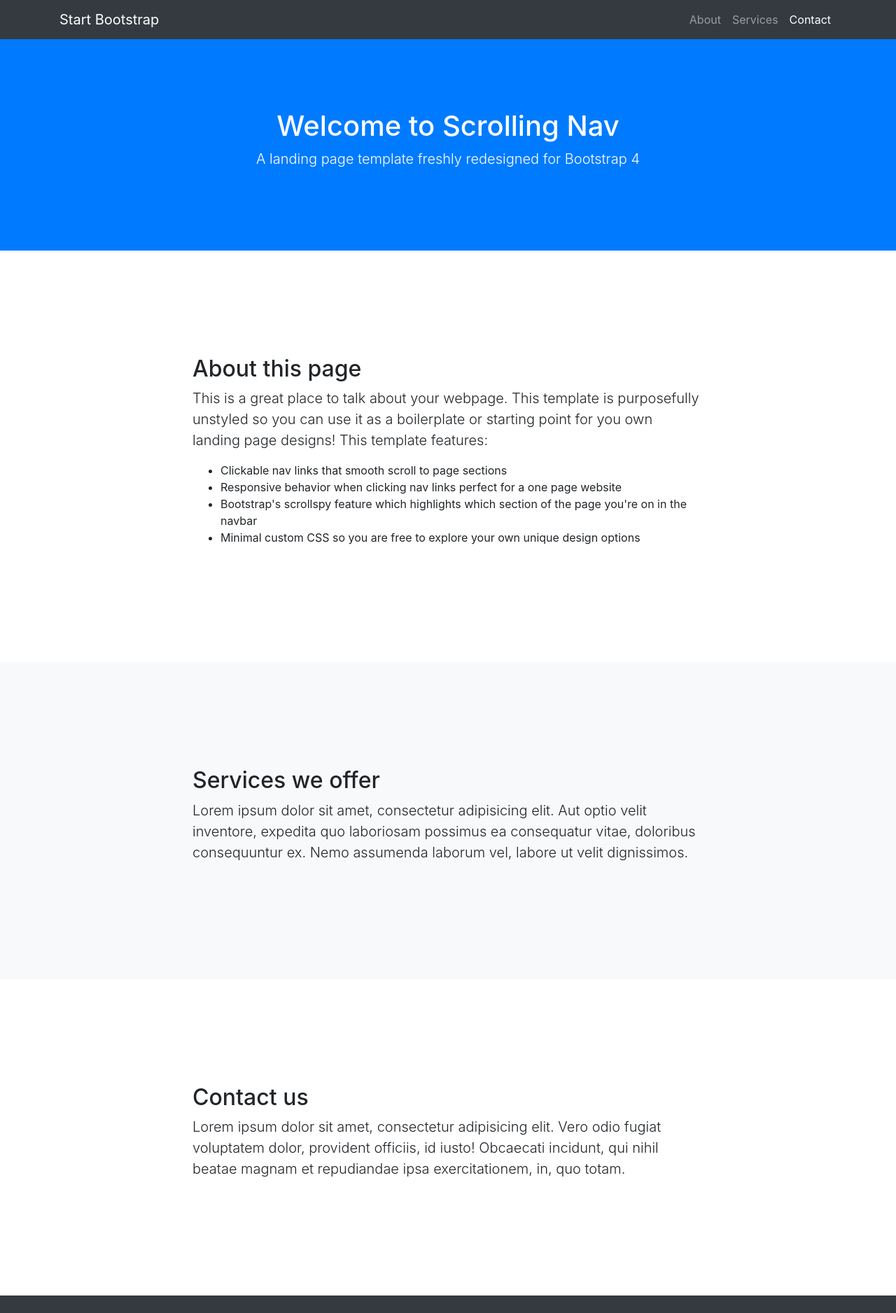
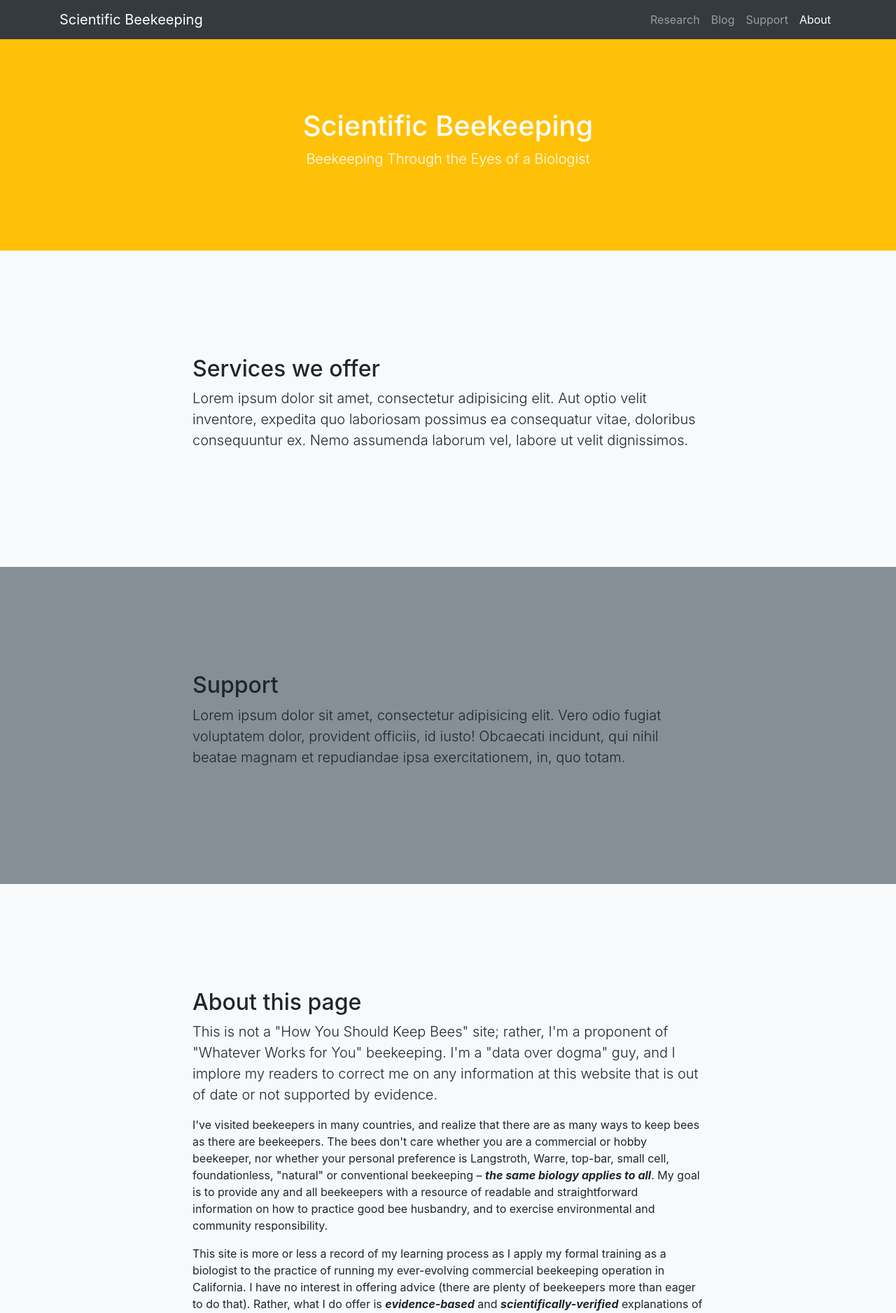
Before and after one commit to njang/scientificBeekeeping, a website with bundled scripts: page scrollingNav/index.html in a window 1280 px wide. Shown: the top 1876 px of the page at 70% size. Built offline with nearby package versions, Linux system fonts and the light colour scheme.

Commit message:
Complete rough draft

```diff
--- a/scrollingNav/index.html
+++ b/scrollingNav/index.html
@@ -1,14 +1,12 @@
 <!DOCTYPE html>
 <html lang="en">
-
   <head>
-
     <meta charset="utf-8">
     <meta name="viewport" content="width=device-width, initial-scale=1, shrink-to-fit=no">
     <meta name="description" content="">
     <meta name="author" content="">
 
-    <title>Scrolling Nav - Start Bootstrap Template</title>
+    <title>Scientific Beekeeping</title>
 
     <!-- Bootstrap core CSS -->
     <link href="vendor/bootstrap/css/bootstrap.min.css" rel="stylesheet">
@@ -23,51 +21,37 @@
     <!-- Navigation -->
     <nav class="navbar navbar-expand-lg navbar-dark bg-dark fixed-top" id="mainNav">
       <div class="container">
-        <a class="navbar-brand js-scroll-trigger" href="#page-top">Start Bootstrap</a>
+        <a class="navbar-brand js-scroll-trigger" href="#page-top">Scientific Beekeeping</a>
         <button class="navbar-toggler" type="button" data-toggle="collapse" data-target="#navbarResponsive" aria-controls="navbarResponsive" aria-expanded="false" aria-label="Toggle navigation">
           <span class="navbar-toggler-icon"></span>
         </button>
         <div class="collapse navbar-collapse" id="navbarResponsive">
           <ul class="navbar-nav ml-auto">
             <li class="nav-item">
-              <a class="nav-link js-scroll-trigger" href="#about">About</a>
+              <a class="nav-link js-scroll-trigger" href="#research">Research</a>
             </li>
             <li class="nav-item">
-              <a class="nav-link js-scroll-trigger" href="#services">Services</a>
+              <a class="nav-link js-scroll-trigger" href="#blog">Blog</a>
             </li>
             <li class="nav-item">
-              <a class="nav-link js-scroll-trigger" href="#contact">Contact</a>
+              <a class="nav-link js-scroll-trigger" href="#support">Support</a>
+            </li>
+            <li class="nav-item">
+              <a class="nav-link js-scroll-trigger" href="#about">About</a>
             </li>
           </ul>
         </div>
       </div>
     </nav>
 
-    <header class="bg-primary text-white">
+    <header class="bg-warning text-white">
       <div class="container text-center">
-        <h1>Welcome to Scrolling Nav</h1>
-        <p class="lead">A landing page template freshly redesigned for Bootstrap 4</p>
+        <h1>Scientific Beekeeping</h1>
+        <p class="lead">Beekeeping Through the Eyes of a Biologist</p>
       </div>
     </header>
 
-    <section id="about">
-      <div class="container">
-        <div class="row">
-          <div class="col-lg-8 mx-auto">
-            <h2>About this page</h2>
-            <p class="lead">This is a great place to talk about your webpage. This template is purposefully unstyled so you can use it as a boilerplate or starting point for you own landing page designs! This template features:</p>
-            <ul>
-              <li>Clickable nav links that smooth scroll to page sections</li>
-              <li>Responsive behavior when clicking nav links perfect for a one page website</li>
-              <li>Bootstrap's scrollspy feature which highlights which section of the page you're on in the navbar</li>
-              <li>Minimal custom CSS so you are free to explore your own unique design options</li>
-            </ul>
-          </div>
-        </div>
-      </div>
-    </section>
-
-    <section id="services" class="bg-light">
+    <section id="research" class="bg-light">
       <div class="container">
         <div class="row">
           <div class="col-lg-8 mx-auto">
@@ -78,12 +62,42 @@
       </div>
     </section>
 
-    <section id="contact">
+    <section id="support" class="bg-secondary">
       <div class="container">
         <div class="row">
           <div class="col-lg-8 mx-auto">
-            <h2>Contact us</h2>
+            <h2>Support</h2>
             <p class="lead">Lorem ipsum dolor sit amet, consectetur adipisicing elit. Vero odio fugiat voluptatem dolor, provident officiis, id iusto! Obcaecati incidunt, qui nihil beatae magnam et repudiandae ipsa exercitationem, in, quo totam.</p>
+          </div>
+        </div>
+      </div>
+    </section>
+
+    <section id="about" class="bg-light">
+      <div class="container">
+        <div class="row">
+          <div class="col-lg-8 mx-auto text">
+            <h2>About this page</h2>
+            <p class="lead">This is not a "How You Should Keep Bees" site; rather, I'm a proponent of "Whatever Works for You" beekeeping. I'm a "data over dogma" guy, and I implore my readers to correct me on any information at this website that is out of date or not supported by evidence.</p>
+
+            <p>I've visited beekeepers in many countries, and realize that there are as many ways to keep bees as there are beekeepers. The bees don't care whether you are a commercial or hobby beekeeper, nor whether your personal preference is Langstroth, Warre, top-bar, small cell, foundationless, "natural" or conventional beekeeping – <em><strong>the same biology applies to all</strong></em>.  My goal is to provide any and all beekeepers with a resource of readable and straightforward information on how to practice good bee husbandry, and to exercise environmental and community responsibility.</p>
+
+            <p>This site is more or less a record of my learning process as I apply my formal training as a biologist to the practice of running my ever-evolving commercial beekeeping operation in California. I have no interest in offering advice (there are plenty of beekeepers more than eager to do that). Rather, what I do offer is <strong><em>evidence-based</em></strong> and <em><strong>scientifically-verified</strong></em> explanations of the biological processes occurring in the hive, as well as the effects of various management options. I then leave it to each beekeeper to use that information in order to make their own <em><strong>better-informed practical management decisions.  </strong></em></p>
+
+            <p>In this "post-truth, information overload era" novice beekeepers can be overwhelmed by an internet and popular press chock full of conflicting strong opinions and questionable advice. If you are a beginning beekeeper looking for basic information, or an experienced beekeeper looking for a summary of mite treatment options, I suggest that you go directly to <a title="Basic Beekeeping" href="http://scientificbeekeeping.com/first-year-care-for-your-nuc/">Basic Beekeeping</a>. Otherwise, I suggest that you click on the blue categories to the right of each page to see which articles are available, or go to <em>Articles By Publication Date</em>, or use the <strong><em>Search</em></strong> function at the top of each page to look for topics.</p>
+
+            <p><strong>My Background</strong></p>
+
+            <p>I started keeping bees as a hobbyist around 1966, and then went on to get university degrees in biological sciences, specializing in entomology. In 1980 I began to build a migratory beekeeping operation in California, and currently run around 1000-1500 hives with my two sons, from which we make our livings (update: Eric and Ian are in the process of taking over the operation&#8211;allowing me more time for research).</p>
+
+            <p>In 1993, the varroa mite arrived in California, and after it wiped out my operation for the second time in 1999, I decided to &#8220;hit the books&#8221; and use my scientific background to learn to fight back. I started writing for the American Bee Journal in 2006, and have submitted articles nearly every month since then (see &#8220;Articles by Publication Date&#8221;).</p>
+
+            <p>My writing for the Journal brought me requests to speak at beekeeping conventions, which has also allowed me the chance to visit beekeepers from all over North America and several other continents. I read most every scientific study relating to beekeeping, and regularly correspond with beekeepers and researchers worldwide.</p>
+
+            <p>What I try to do in my articles and blogs is to scour scientific papers for practical beekeeping applications, and to sort through the advice, opinion, and conjecture found in the bee magazines and on the Web, taking no positions other than to provide accurate information to Joe Beekeeper.</p>
+
+            <p>I regularly update the articles on this site as new information becomes available, and solicit constructive criticism or comments. Perhaps the best venue for such discussion is at the <a href="http://community.lsoft.com/scripts/wa-LSOFTDONATIONS.exe?A0=BEE-L">Informed Discussion of Beekeeping Issues and Bee Biology</a>. Be sure to subscribe to updates, and I&#8217;ll email you monthly when I add content to the site <a title="Subscribe to updates" href="http://scientificbeekeeping.com/scientific-beekeeping-newsletter/">http://scientificbeekeeping.com/scientific-beekeeping-newsletter/<span style="font-size: 13px; line-height: 19px;"><br />
+            </span></a></p>
           </div>
         </div>
       </div>
@@ -92,7 +106,7 @@
     <!-- Footer -->
     <footer class="py-5 bg-dark">
       <div class="container">
-        <p class="m-0 text-center text-white">Copyright &copy; Your Website 2017</p>
+        <p class="m-0 text-center text-white">&copy; 2017 Scientific Beekeeping. All rights reserved. No unauthorized reproduction.</p>
       </div>
       <!-- /.container -->
     </footer>
```
